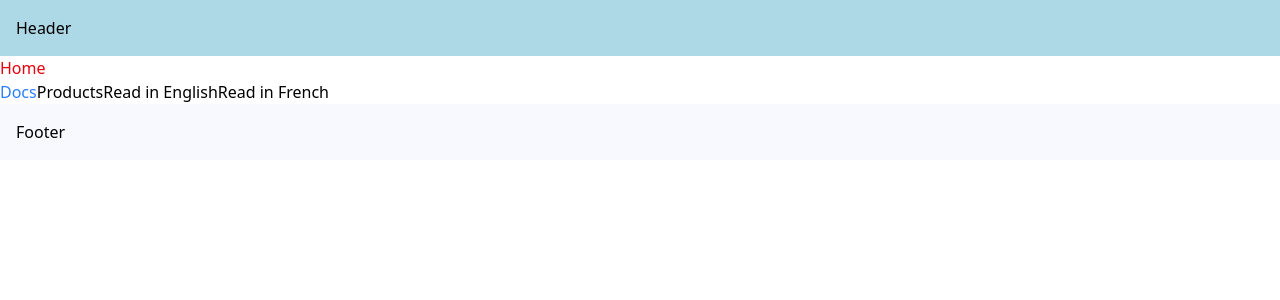
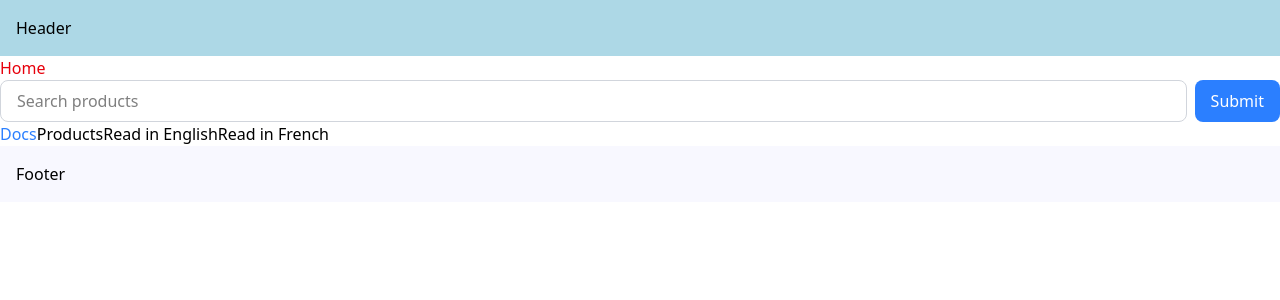
Before and after one commit to ocmtrinidad/next.js-tutorial, a Next.js app: page / in a window 1280 px wide. Shown: the top 300 px of the page. Built offline with nearby package versions, Linux system fonts and the light colour scheme.

Commit message:
Imported <Search/>

```diff
--- a/src/app/page.tsx
+++ b/src/app/page.tsx
@@ -1,10 +1,12 @@
 // import styles from "./page.module.css";
 import Link from "next/link";
+import Search from "./components/search";
 
 const Home = () => {
   return (
     <>
       <h1 className="text-red-600">Home</h1>
+      <Search />
       <Link href={"/docs"} className="text-blue-500">
         Docs
       </Link>
```
